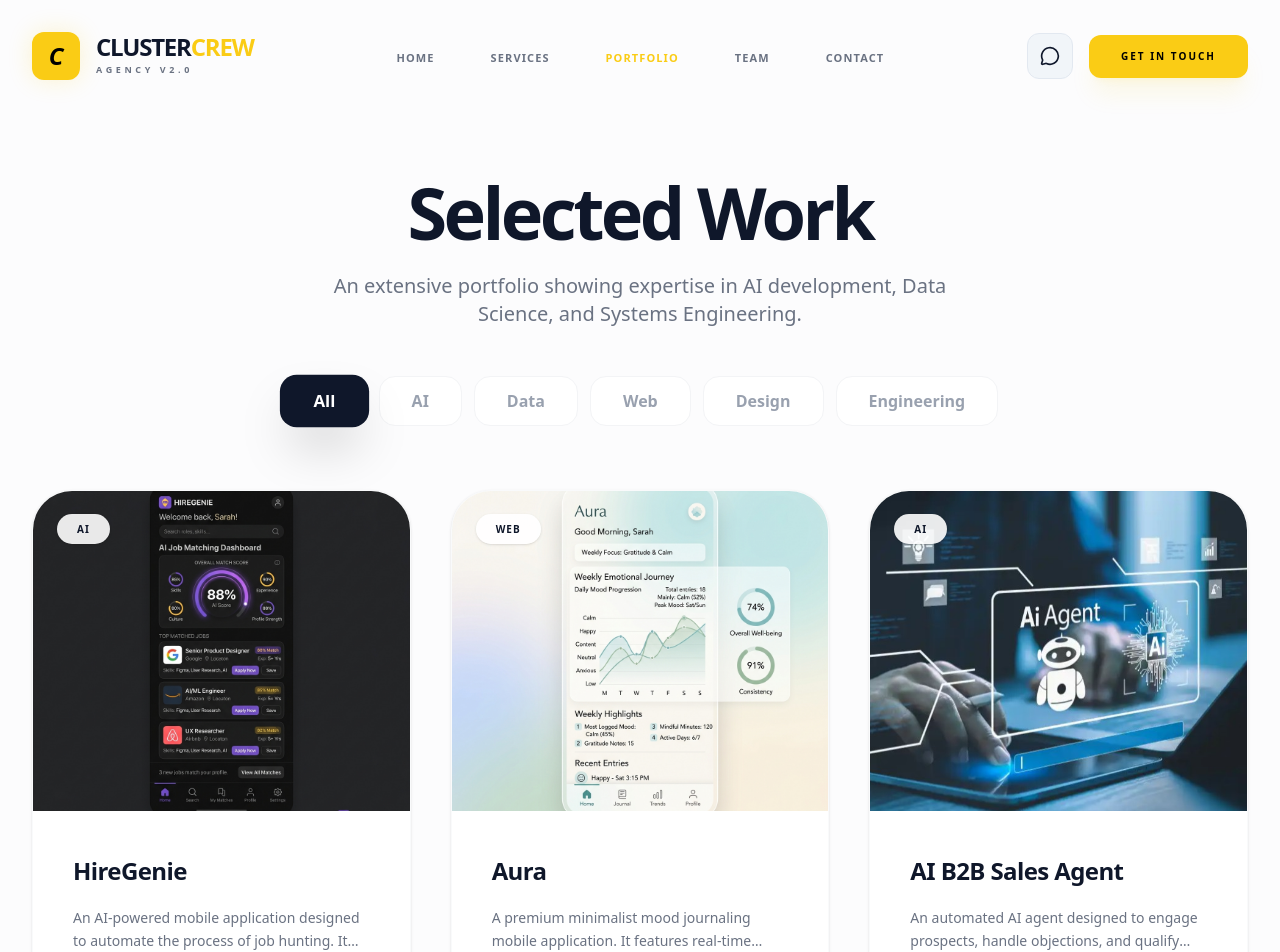
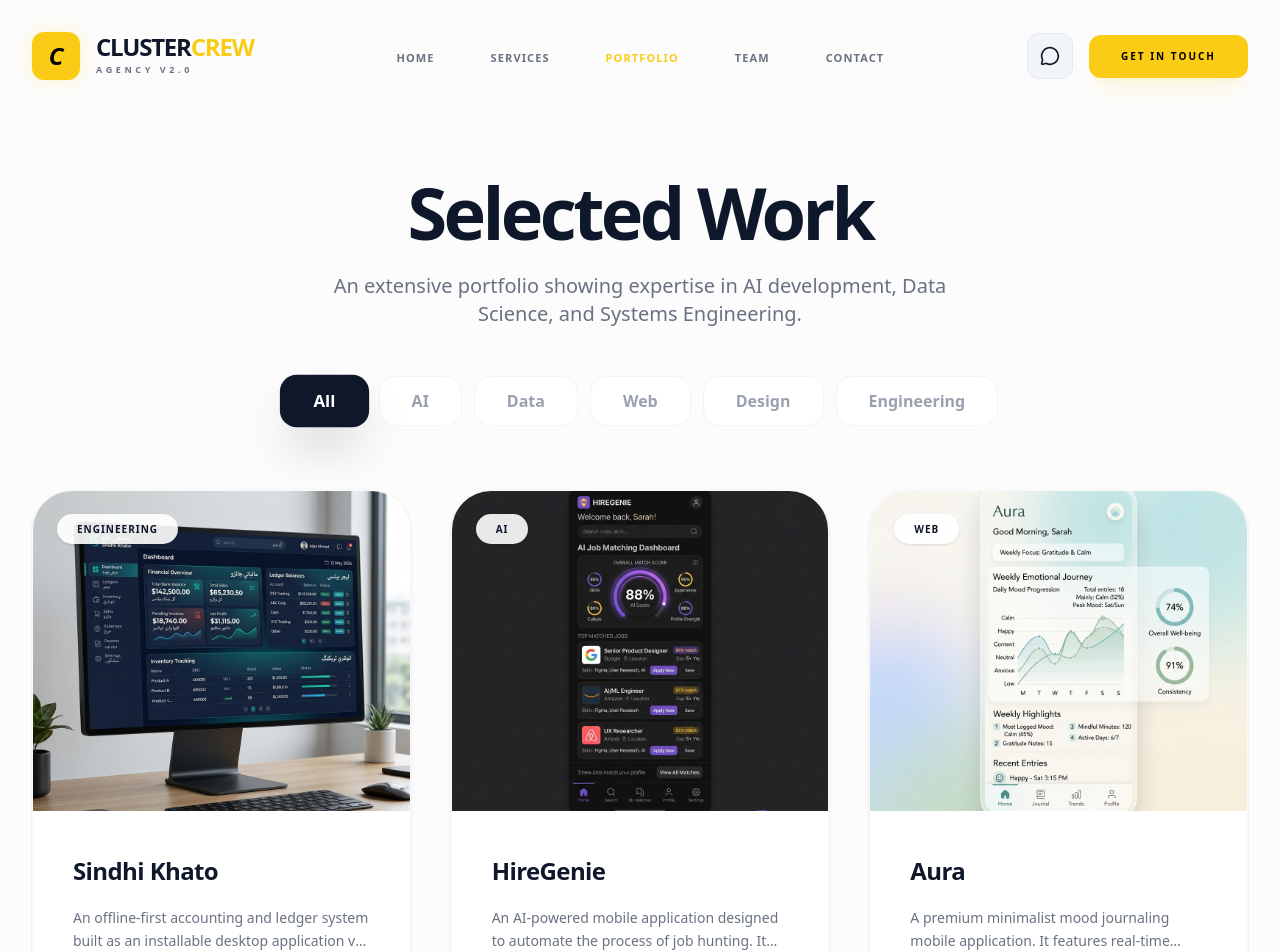
Before and after one commit to Abdul-Sattar77/clustercrew-website, a Next.js app: page /portfolio in a window 1280 px wide. Shown: the top 952 px of the page. Built offline with nearby package versions, Linux system fonts and the light colour scheme.

Commit message:
Add Sindhi Khato project details and mockup image

```diff
--- a/app/portfolio/data.ts
+++ b/app/portfolio/data.ts
@@ -10,6 +10,12 @@ export interface Project {
 export const categories: string[] = ["All", "AI", "Data", "Web", "Design", "Engineering"];
 
 export const projects: Project[] = [
+  {
+    title: "Sindhi Khato",
+    category: "Engineering",
+    img: "/images/sindhi-khato.png",
+    description: "An offline-first accounting and ledger system built as an installable desktop application via Electron and as a responsive web dashboard version. Powered by Next.js, Node.js, and Express, it utilizes a dual-database architecture (local SQLite + cloud PostgreSQL) to guarantee uninterrupted offline ledger operations with automated background cloud synchronization once internet is detected. It includes fully localized Sindhi language support (RTL layout) tailored specifically for cotton and fertilizer commodity traders."
+  },
   {
     title: "HireGenie",
     category: "AI",
```
Also changed, not shown: public/images/sindhi-khato.png (added).
